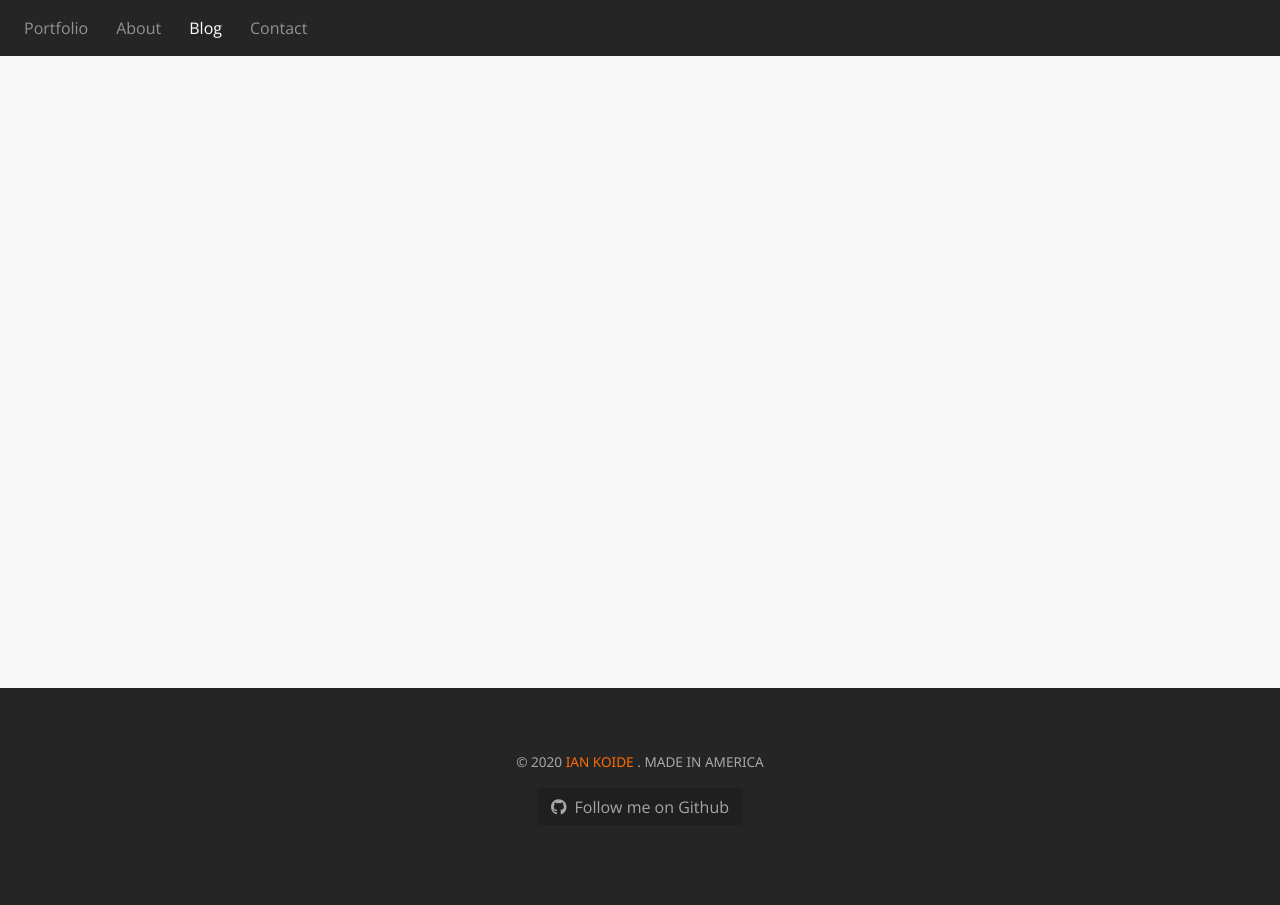
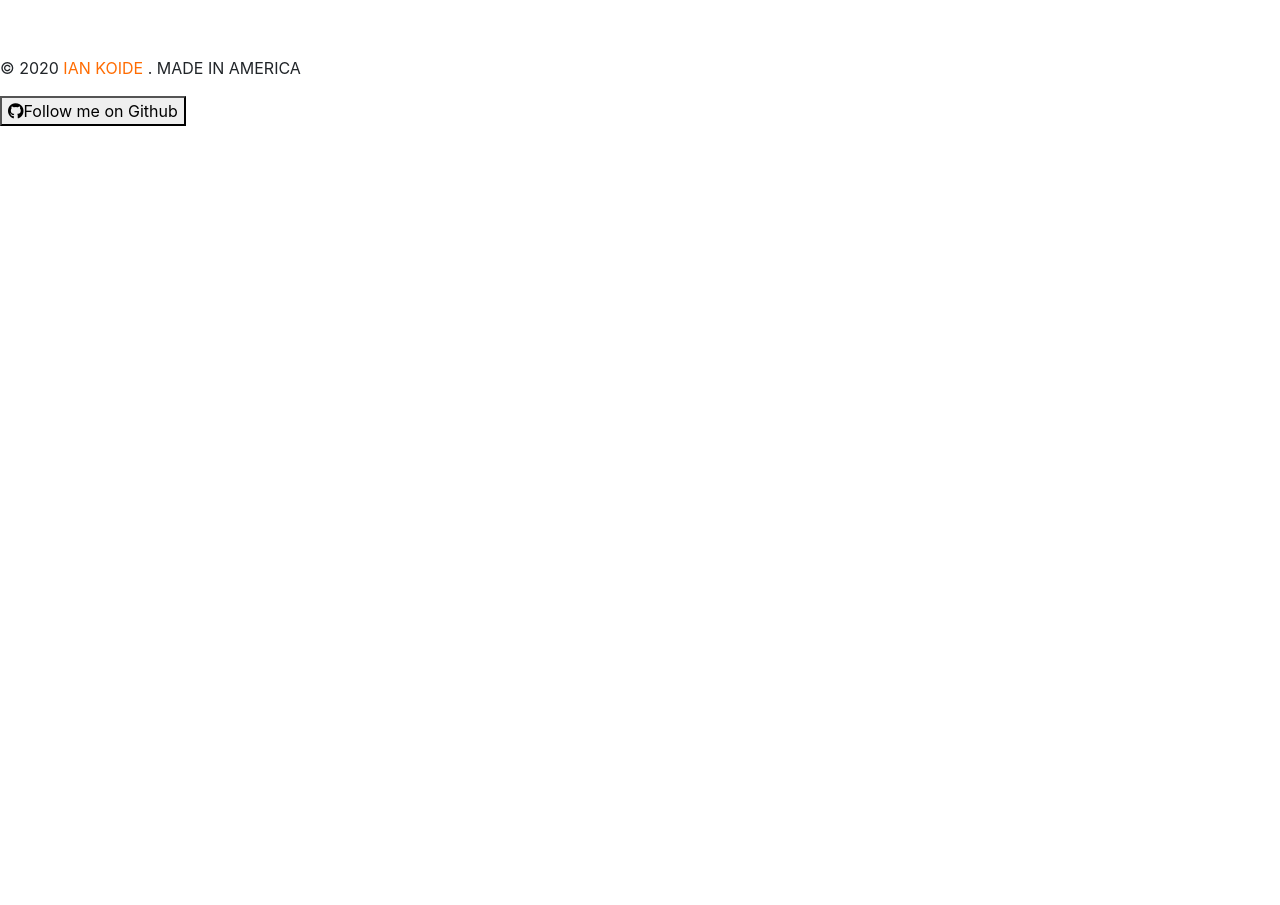
Before and after one commit to ikoide/portfolio, a Python web app: template portfolio/templates/layout.html in a window 1280 px wide. After the commit the page ends 126 px from the top, so only its background shows below. Run offline with Jinja, Linux system fonts and the light colour scheme; the template is opened without the code that fills it, so the values that code supplies are empty; some libraries are stand-ins or nearby versions.

Commit message:
styling fix?

```diff
--- a/portfolio/static/styles/main.css
+++ /dev/null
@@ -1,168 +0,0 @@
-@font-face {
-    font-family: "SourceCodePro";
-    src: url(../fonts/SourceCodePro/SourceCodePro-Regular.ttf);
-}
-
-html, body {
-    background-color: #f8f8f8;
-    font-family: 'Open Sans', sans-serif;
-    scroll-behavior: smooth;
-}
-
-.top {
-    background-color: #f8f8f8;
-    color: hsl(225, 6%, 14%);
-    padding: 2rem;
-    margin-bottom: 6rem;
-}
-
-.top-content {
-    width: 60%;
-    margin: 0 auto;
-    margin-top: 12vh;
-}
-
-.top h1 {
-    font-family: 'Work Sans', sans-serif;
-    font-weight: bold;
-    font-size: 4.5rem;
-}
-
-.top p {
-    font-family: 'Open Sans', sans-serif;
-    font-weight: lighter;
-    font-size: 1.5rem;
-}
-
-.top li {
-    font-family: 'Work Sans', sans-serif;
-}
-
-.ian-koide-img {
-    height: 19rem;
-    margin: 0 auto;
-    display: block;
-}
-
-@media all and (max-width: 780px) {
-    .ian-koide-img {
-        display: none;
-    }
-}
-.alt-color {
-    color: #FF6C02;
-}
-
-.nav-link {
-    margin-right: 0.75rem;
-}
-
-.nav-link:hover {
-    text-decoration: underline 1px solid #FF6C02;
-    text-underline-offset: 0.6rem;
-}
-
-.main {
-    width: 80%;
-    margin: 0 auto;
-    margin-top: 2rem;
-}
-
-.wrapper {
-    width: 95%;
-    margin: 0 auto;
-    min-height: 75vh;
-    margin-top: 2rem;
-}
-
-.footer {
-    font-family: 'Noto Sans', sans-serif;
-    padding: 4rem;
-    background-color: #252525;;
-    color: rgba(255, 255, 255, 0.6);
-    text-align: center;
-}
-
-.footer p {
-    margin: 0;
-    font-size: 0.85rem;
-}
-
-.social-btn {
-    background-color: rgb(31, 31, 31);
-    color: rgba(255, 255, 255, 0.6);
-    border: none;
-    border-radius: 0.2rem;
-    padding: 0.4rem 0.9rem;
-    font-family: 'Open Sans', sans-serif;
-    margin: 1rem;
-}
-
-.social-btn:hover {
-    background-color: rgb(28, 28, 28);
-}
-
-.social-icon {
-    margin-right: 0.5rem;
-}
-
-.contact {
-    font-family: 'Noto Sans', sans-serif;
-    color: #ffffff;
-    text-align: center;
-    padding: 6rem 2rem;
-    background-color: #FF6C02;
-}
-
-.contact p {
-    font-family: 'Roboto Slab', serif;
-}
-
-.alt-btn {
-    color: #ffffff;
-    font-size: 1.1rem;
-    background-color: rgba(0,0,0,0);
-    border: 2px solid #ffffff;
-    border-radius: 0.2rem;
-    padding: 0.9rem 2rem;
-}
-
-.social-links a {
-    color: #ffffff;
-    font-size: 0.85rem;
-}
-
-.bg-black {
-    background-color: #252525;
-}
-
-.blog-teaser {
-    border: 1px solid #adadad;
-    margin-bottom: 2rem;
-    background-color: #fcfcfc;
-    padding: 1rem;
-}
-
-.blog-teaser-title a {
-    color: #252525;
-}
-
-.blog-meta {
-    font-size: 0.87rem;
-}
-
-.blog-teaser-img {
-    width: 100%;
-    border: 1px solid #c7c7c7;
-}
-
-.code {
-    border-radius: 0.2rem;
-    color: #ffffff;
-    background-color: #3a3a3a;
-}
-
-.code code {
-    font-family: 'SourceCodePro';
-    color: #ffffff;
-}
```
Also changed, not shown: portfolio/templates/layout.html (indentation only).
